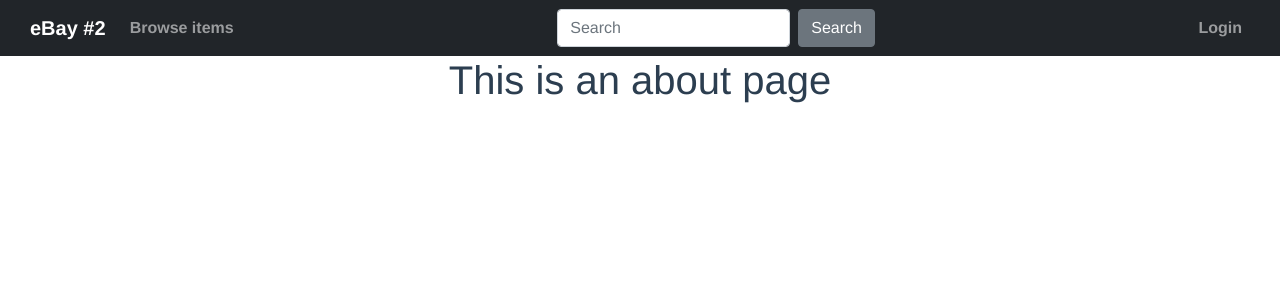
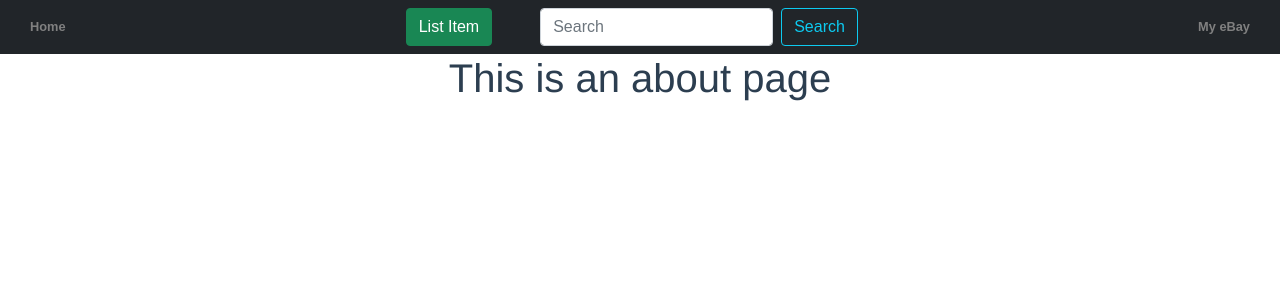
Before and after one commit to Jantero93/custom-eBay, a Vue app in the folder web-app/: page /about in a window 1280 px wide. Shown: the top 300 px of the page. Built offline with nearby package versions, Linux system fonts and the light colour scheme.

Commit message:
refactor: Navbar more responsive and better for mobile

```diff
--- a/web-app/src/App.vue
+++ b/web-app/src/App.vue
@@ -1,7 +1,9 @@
 <template>
   <div id="app">
     <NavBar />
-    <router-view />
+    <b-container fluid="lg">
+      <router-view />
+    </b-container>
   </div>
 </template>
 
--- a/web-app/src/components/NavBar.vue
+++ b/web-app/src/components/NavBar.vue
@@ -1,22 +1,51 @@
 <template>
-  <b-navbar toggleable="md" type="dark" variant="dark">
-    <b-navbar-brand href="#">eBay #2</b-navbar-brand>
-
+  <b-navbar class="navigation-bar" toggleable="sm" type="dark" variant="dark">
     <b-navbar-toggle target="nav-collapse"></b-navbar-toggle>
 
     <b-collapse id="nav-collapse" is-nav>
       <b-navbar-nav class="d-flex flex-row">
-        <b-nav-item href="#">Browse items</b-nav-item>
-      </b-navbar-nav>
-
-      <b-navbar-nav class="search-form ms-auto d-flex flex-row">
-        <b-form-input class="" placeholder="Search"></b-form-input>
-        <b-button class="ms-2" size="md" type="submit">Search</b-button>
+        <b-link to="/">Home</b-link>
       </b-navbar-nav>
 
       <b-navbar-nav class="ms-auto d-flex flex-row">
-        <b-nav-item href="#">Login</b-nav-item>
+        <b-button size="md" variant="success">List Item</b-button>
+        <b-form-input class="ms-5" placeholder="Search" />
+        <b-button class="ms-2" size="md" variant="outline-info" type="submit"
+          >Search</b-button
+        >
+      </b-navbar-nav>
+
+      <b-navbar-nav class="ms-auto d-flex flex-row">
+        <b-link to="my-ebay">My eBay</b-link>
       </b-navbar-nav>
     </b-collapse>
   </b-navbar>
 </template>
+
+<style scoped>
+.navigation-bar {
+  font-size: 0.8em;
+  font-family: Arial, Helvetica, sans-serif;
+}
+a {
+  color: gray;
+  text-decoration: none;
+}
+
+a:hover {
+  color: #42b983;
+}
+
+button {
+  white-space: nowrap;
+  text-align: center;
+}
+
+@media screen and (max-width: 575px) {
+  a {
+    margin-top: 1em;
+    margin-bottom: 1em;
+    font-size: 2em;
+  }
+}
+</style>
```
